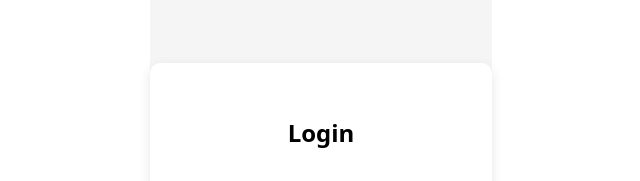
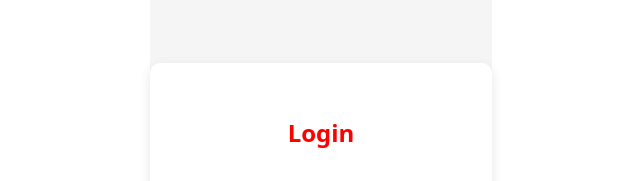
Before and after one commit to pablodcruz/react-todo-app, a React (Vite) app: page / in a window 1280 px wide. Shown: the part 165-346 px from the top of the page, without its empty margins (319-959 px from the left). Built offline with nearby package versions, Linux system fonts and the light colour scheme.

Commit message:
testing jenkins pollSCM

```diff
--- a/src/App.css
+++ b/src/App.css
@@ -64,7 +64,7 @@
 .login-title {
   text-align: center;
   margin-bottom: 1rem;
-  color: black;
+  color: red;
 }
 
 .login-input {
```
